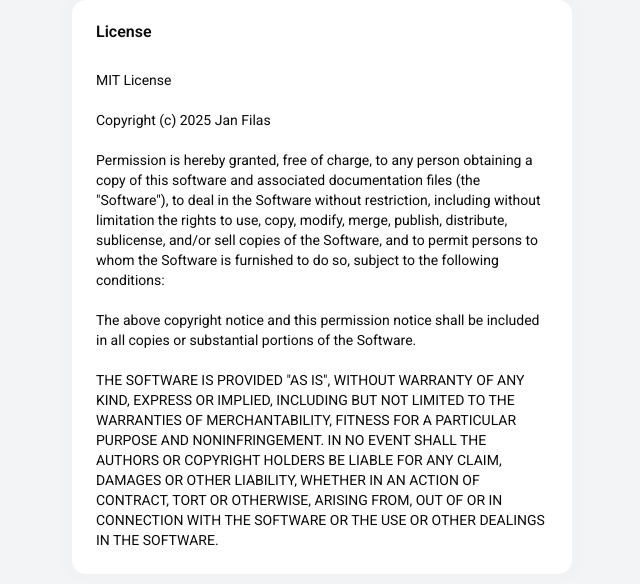
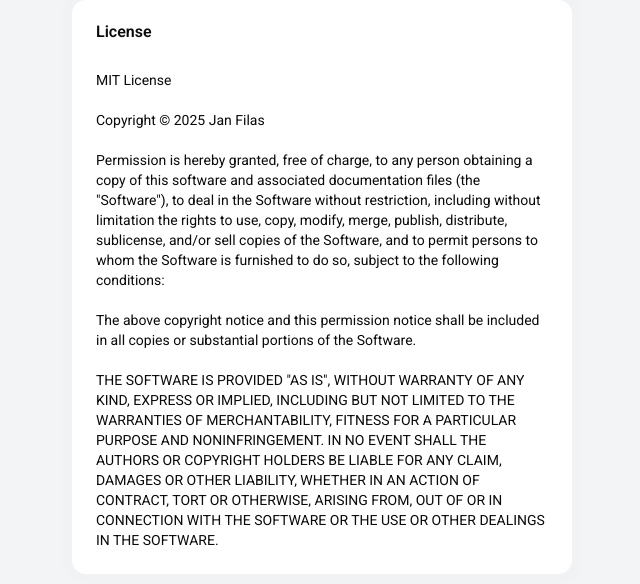
Before and after one commit to johnxer/floweRIZER, a Vue app: page /about-project in a window 1280 px wide. Shown: the part 1134-1718 px from the top of the page, without its empty margins (318-958 px from the left). Built offline with nearby package versions, Linux system fonts and the light colour scheme; no server answers; a web font is replaced by a local one.

Commit message:
docs: remove obsolete TODOs, update 404 image source, and correct copyright symbol

```diff
--- a/src/pages/Authed/AboutProject.vue
+++ b/src/pages/Authed/AboutProject.vue
@@ -183,7 +183,7 @@
                     <p class="text-sm">
                         MIT License
                         <br /><br />
-                        Copyright (c) 2025 Jan Filas
+                        Copyright &copy; 2025 Jan Filas
                         <br /><br />
                         Permission is hereby granted, free of charge, to any person obtaining a copy
                         of this software and associated documentation files (the "Software"), to deal
--- a/src/pages/NotFound.vue
+++ b/src/pages/NotFound.vue
@@ -10,7 +10,7 @@
             </h1>
             <img
                 alt="404 Not Found"
-                src="/src/assets/images/404.svg"
+                src="https://firebasestorage.googleapis.com/v0/b/flower-organizer.firebasestorage.app/o/src%2F404_new.svg?alt=media&token=b72fa78d-fa1e-4084-90d2-7e7f2571fdfb"
                 class="w-3/5 sm:w-2/5 mb-4"
             >
             <router-link
```
Also changed, not shown: TODO.txt.
